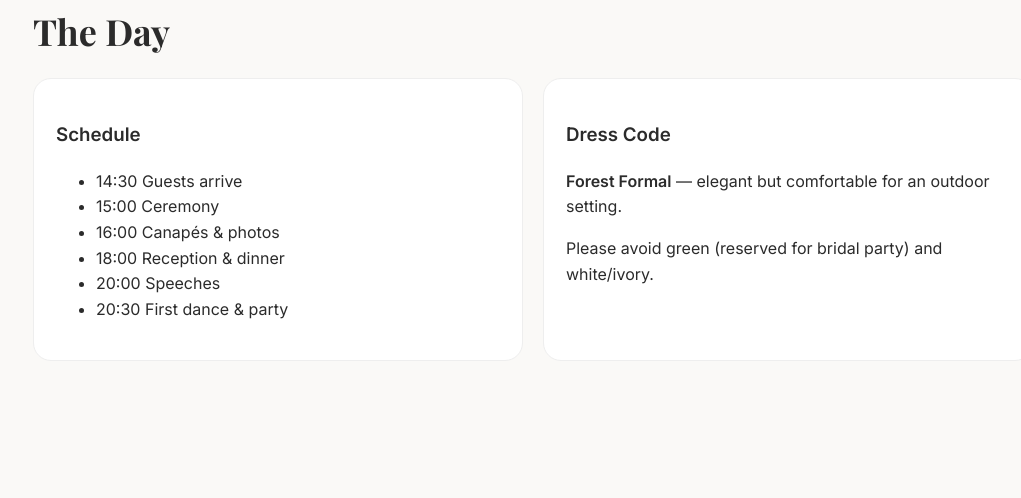
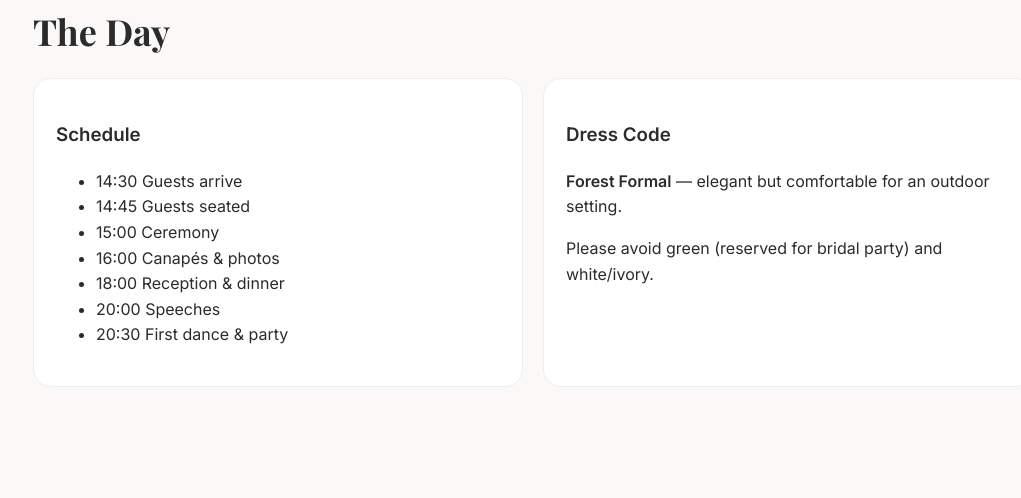
Before and after one commit to chelseals0506/cobianchiwedding.co.za, a plain HTML site: page index.html in a window 1280 px wide. Shown: the part 1517-2015 px from the top of the page, without its empty margins (107-1128 px from the left). Drawn offline with nearby package versions, Linux system fonts and the light colour scheme.

Commit message:
Update index.html

```diff
--- a/index.html
+++ b/index.html
@@ -130,6 +130,7 @@ Now they’re ready to say “I do” and begin their next chapter as husband an
 <h3>Schedule</h3>
 <ul>
 <li>14:30 Guests arrive</li>
+<li>14:45 Guests seated</li>
 <li>15:00 Ceremony</li>
 <li>16:00 Canapés & photos</li>
 <li>18:00 Reception & dinner</li>
```
